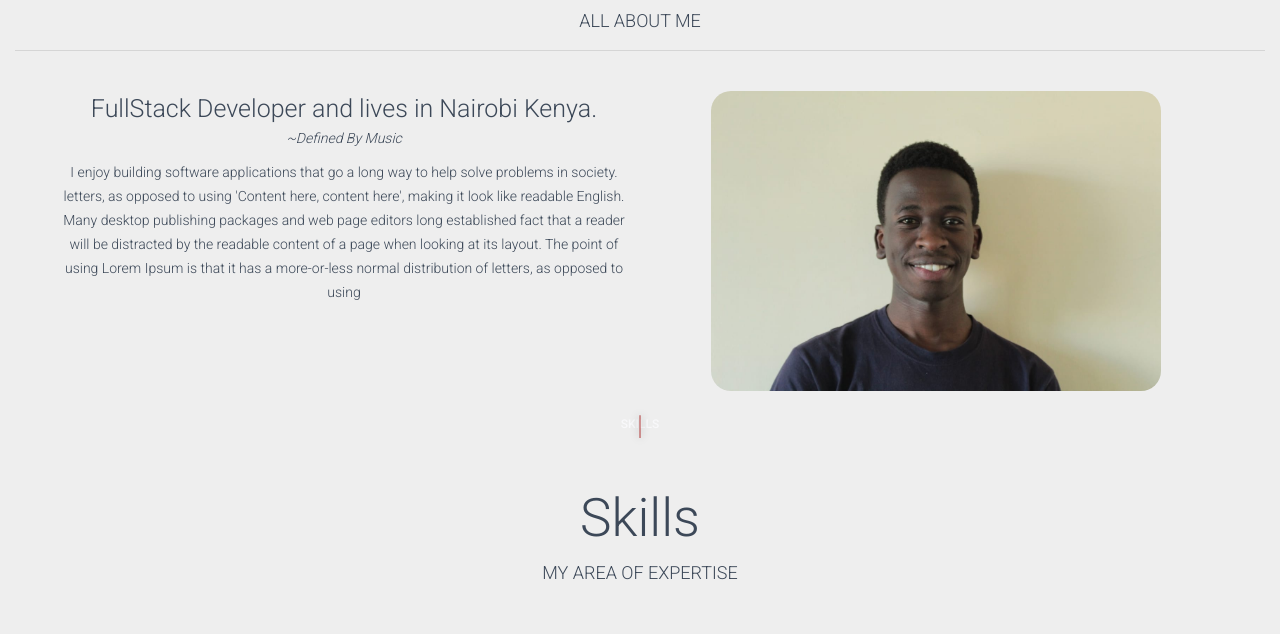
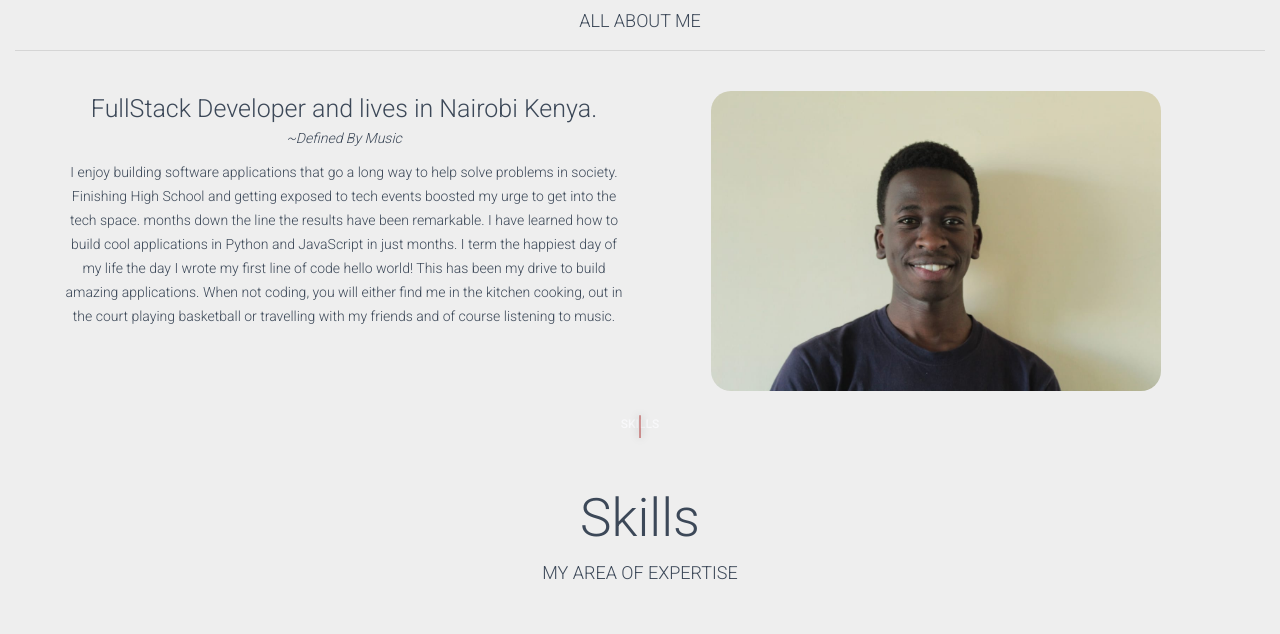
Before and after one commit to DavidWatibini/watibini.github.io, a plain HTML site: page index.html in a window 1280 px wide. Shown: the part 944-1578 px from the top of the page. Drawn offline with nearby package versions, Linux system fonts and the light colour scheme.

Commit message:
details added to index

```diff
--- a/index.html
+++ b/index.html
@@ -58,6 +58,9 @@
                   <li class="nav-item">
                     <a class="nav-link" href="#porjects">projects</a>
                   </li>
+                  <li class="nav-item">
+                      <a class="nav-link" href="#contacts">contact</a>
+                    </li>
 
                 </ul>
                 <div class="socialmedia mr-5">
@@ -99,12 +102,13 @@
                       <p>
                         I enjoy building software applications that go a long way to help solve problems in society.
 
-                        letters, as opposed to using 'Content here, content here', making it
-                        look like readable English. Many desktop publishing packages and web
-                        page editors long established fact that a reader will be distracted by
-                        the readable content of a page when looking at its layout. The point
-                        of using Lorem Ipsum is that it has a more-or-less normal distribution
-                        of letters, as opposed to using
+                        Finishing High School and getting exposed to tech events boosted my urge to get into the tech space.
+                        months down the line the results have been remarkable.
+                        I have learned how to build cool applications in Python and JavaScript in just months.
+                        I term the happiest day of my life the day I wrote my first line of code hello world!
+                        This has been my drive to build amazing applications.
+                        When not coding, you will either find me in the kitchen cooking, out in the court playing basketball or travelling with my friends and of course listening to music.
+
                       </p>
                   </div>
                   <div class="col-md-6">
```
